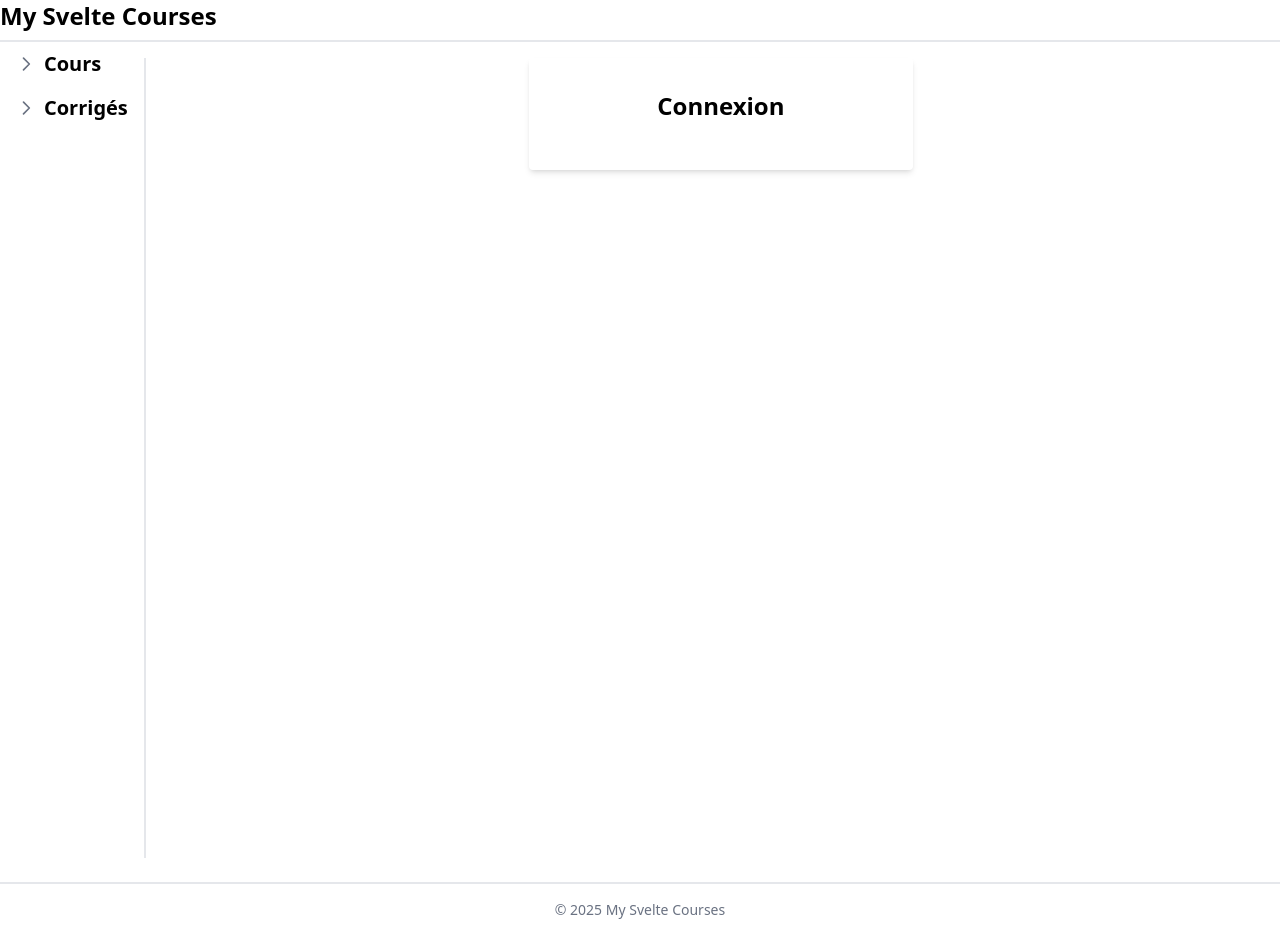
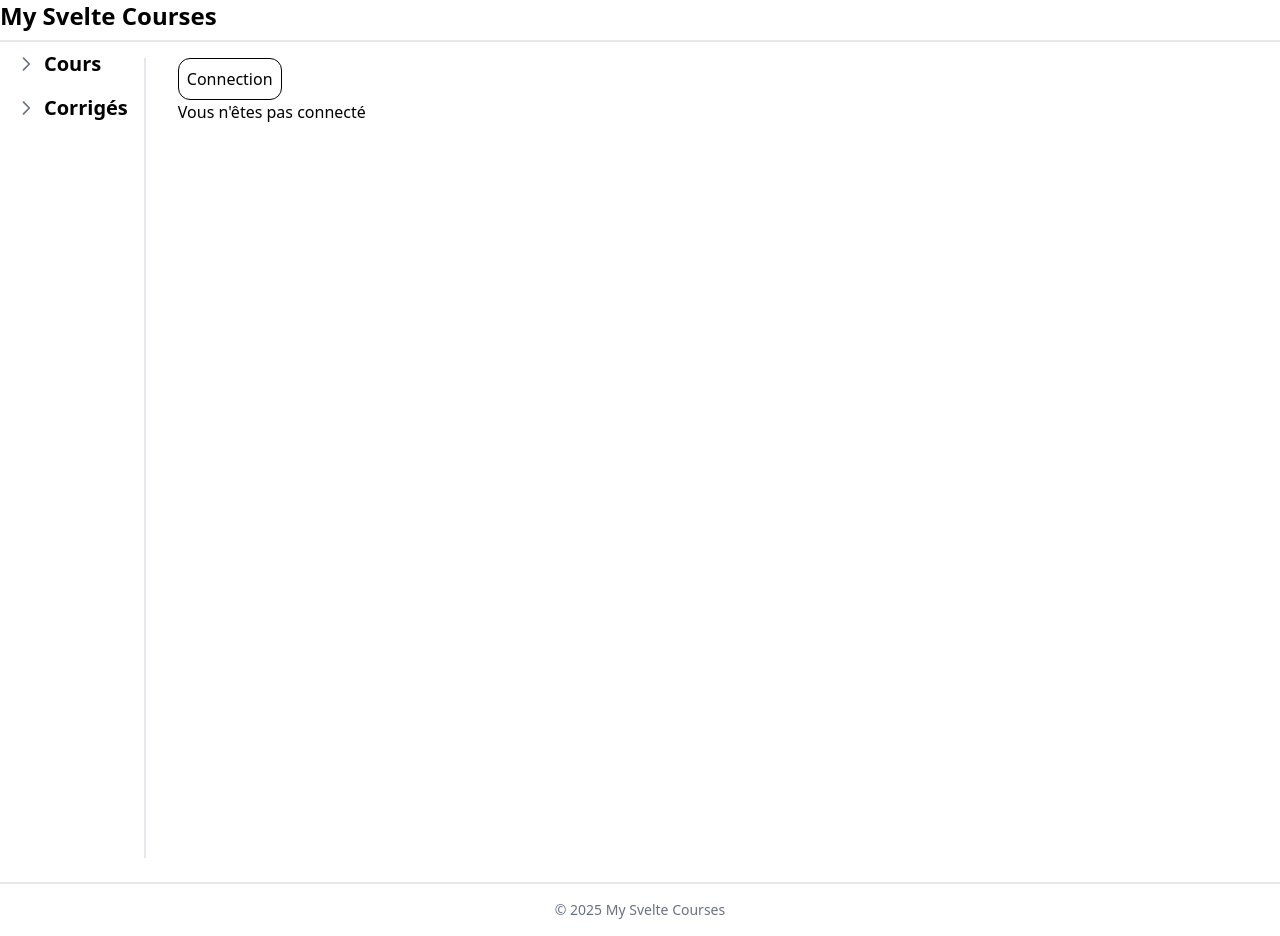
Before and after one commit to horotopia/my-svelte-class, a SvelteKit app: page /cours/demo/1 in a window 1280 px wide. Built offline with nearby package versions, Linux system fonts and the light colour scheme.

Commit message:
feat: Add interactive learning support and basic Svelte syntax examples

```diff
--- a/src/routes/cours/demo/1/+page.svelte
+++ b/src/routes/cours/demo/1/+page.svelte
@@ -1,7 +1,9 @@
-<script lang="ts">
-
+<script>
+	let isConnected = false
 </script>
 
-<section class="flex flex-col items-center justify-around w-96 m-auto max-w-sm rounded p-8 shadow-md">
-		<h2 class="mb-4 text-2xl font-bold">Connexion</h2>
-</section>
+<button
+	class="border p-2 rounded-xl cursor-pointer"
+	on:click={() => isConnected = !isConnected}
+>Connection</button>
+<p>{isConnected ? 'Vous êtes connecté' : 'Vous n\'êtes pas connecté' }</p>
```
Also changed, not shown: 1 other file (tests, documents, lock files or other folders).
